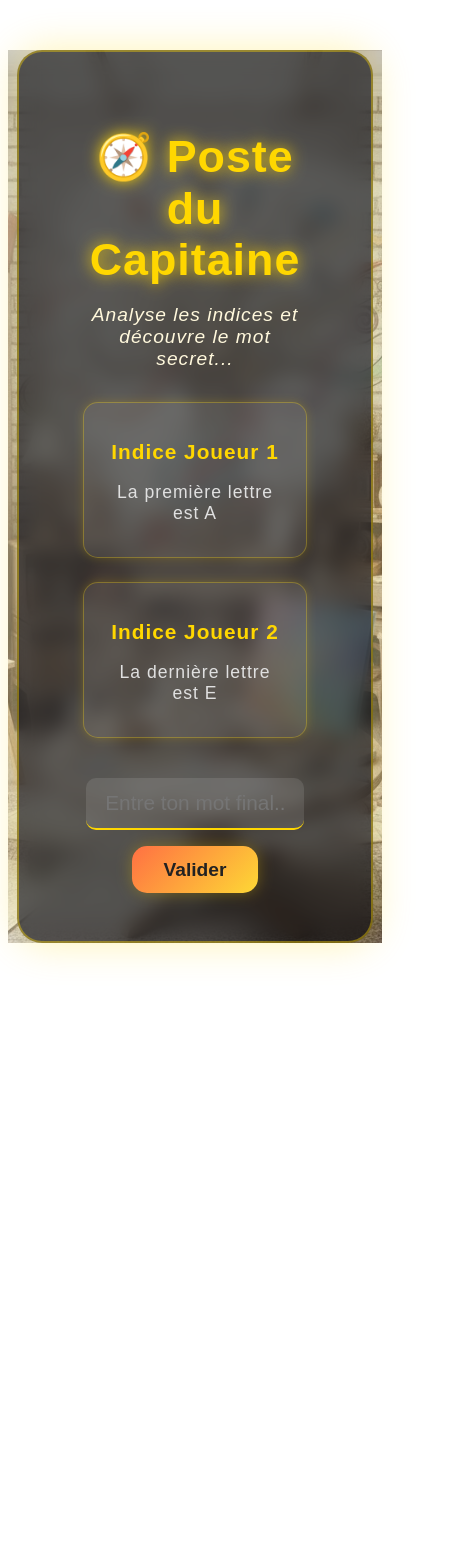
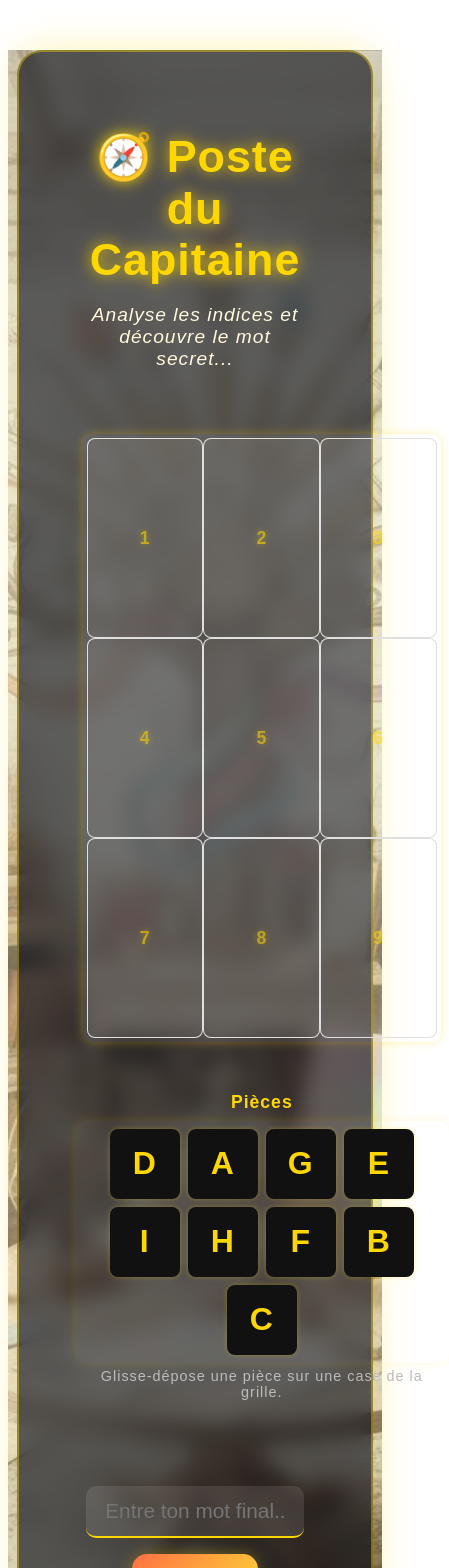
Before and after one commit to A2nan/Project_Gaia, a Vue app: page /captain in a window 390 px wide. Shown: the top 1568 px of the page, 449 px wide, since content can reach past the window. Before the commit the page ends 993 px from the top, so only its background shows below. Built offline with nearby package versions, Linux system fonts and the light colour scheme; the HTML template or start-up script is replaced by a standard one.

Commit message:
amélioration du mini jeu puzzle

```diff
--- a/src/components/CaptainView.vue
+++ b/src/components/CaptainView.vue
@@ -7,13 +7,8 @@
       </header>
 
       <section class="hints-section">
-        <div class="hint-card">
-          <h3>Indice Joueur 1</h3>
-          <p>{{ player1Hint }}</p>
-        </div>
-        <div class="hint-card">
-          <h3>Indice Joueur 2</h3>
-          <p>{{ player2Hint }}</p>
+        <div class="puzzle-wrapper">
+          <Captain />
         </div>
       </section>
 
@@ -43,9 +38,7 @@
 
 <script setup lang="ts">
 import { ref } from 'vue'
-
-const player1Hint = ' La première lettre est A'
-const player2Hint = ' La dernière lettre est E'
+import Captain from '@/components/puzzle/roles/Captain.vue'
 
 const guess = ref('')
 const result = ref<boolean | null>(null)
@@ -57,6 +50,12 @@ function checkGuess() {
 </script>
 
 <style scoped>
+.puzzle-wrapper {
+  display: flex;
+  justify-content: center;
+  margin: 1rem auto 2rem;
+}
+
 /* Arrière-plan immersif */
 .captain-container {
   min-height: 100vh;
@@ -106,20 +105,6 @@ function checkGuess() {
   flex-direction: column;
   gap: 1.5rem;
   margin-bottom: 2.5rem;
-}
-
-.hint-card {
-  background: rgba(255, 255, 255, 0.08);
-  border: 1px solid rgba(255, 215, 0, 0.3);
-  border-radius: 15px;
-  padding: 1rem 1.5rem;
-  box-shadow: 0 0 10px rgba(255, 215, 0, 0.2);
-  transition: all 0.3s ease;
-}
-
-.hint-card:hover {
-  transform: scale(1.02);
-  box-shadow: 0 0 20px rgba(255, 215, 0, 0.4);
 }
 
 .hint-card h3 {
@@ -200,17 +185,6 @@ function checkGuess() {
   box-shadow: 0 0 15px rgba(255, 0, 0, 0.4);
 }
 
-/* Animations */
-.fade-enter-active,
-.fade-leave-active {
-  transition: all 0.5s ease;
-}
-.fade-enter-from,
-.fade-leave-to {
-  opacity: 0;
-  transform: translateY(-10px);
-}
-
 @keyframes fadeIn {
   from {
     opacity: 0;
--- a/src/components/puzzle/roles/Captain.vue
+++ b/src/components/puzzle/roles/Captain.vue
@@ -1,24 +1,25 @@
 <template>
   <div class="wrap">
-    <h2>👑 Capitaine — “Cappella Puzzle”</h2>
-
+    <!-- Toolbar -->
     <div class="toolbar">
-      <button @click="shuffle">Mélanger les pièces</button>
-      <button @click="validate">Valider</button>
-      <span class="status" :class="{ ok: solved, ko: validated && !solved }">
+      <span class="status" :class="{ ok: solved, ko: !solved }">
         {{ statusText }}
       </span>
     </div>
 
     <div class="layout">
-      <!-- Grille 3x3 -->
       <div
         class="board"
-        :style="{
-          width: BOARD_PX + 'px',
-          height: BOARD_PX + 'px',
-          gridTemplateColumns: `repeat(${SIZE}, 1fr)`
-        }"
+        :style="{ width: BOARD_PX + 'px', height: BOARD_PX + 'px' }"
+      >
+        <!-- Transition entre la grille et l'image -->
+        <transition name="fade" mode="out-in">
+          <!-- Grille (tant que non résolu) -->
+          <div
+            v-if="!showReveal"
+            key="grid"
+            class="board-grid"
+            :style="{ gridTemplateColumns: `repeat(${SIZE}, 1fr)` }"
           >
             <div
               v-for="(slot, idx) in slots"
@@ -27,6 +28,8 @@
               @dragover.prevent
               @drop="onDrop({ to: { type: 'grid', index: idx } })"
             >
+              <span class="cell-index">{{ idx + 1 }}</span>
+
               <div
                 v-if="slot"
                 class="tile"
@@ -39,19 +42,29 @@
             </div>
           </div>
 
-      <!-- Pièces restantes (bac) -->
+          <!-- Image unique (quand résolu) -->
+          <div
+            v-else
+            key="reveal"
+            class="grid-reveal"
+            :style="{ backgroundImage: `url(${IMAGE_URL})` }"
+          />
+        </transition>
+      </div>
+
+      <!-- Bac des pièces -->
       <div class="tray" @dragover.prevent @drop="onDrop({ to: { type: 'tray', index: null } })">
         <h3>Pièces</h3>
         <div class="tray-list">
           <div
-            v-for="(p, i) in tray"
-            :key="p.letter + '-' + i"
+            v-for="(piece, i) in tray"
+            :key="piece.letter + '-' + i"
             class="tile small"
             draggable="true"
             @dragstart="onDragStart({ from: { type: 'tray', index: i } })"
-            :title="p.letter"
+            :title="piece.letter"
           >
-            <span class="label">{{ p.letter }}</span>
+            <span class="label">{{ piece.letter }}</span>
           </div>
         </div>
         <p class="hint">Glisse-dépose une pièce sur une case de la grille.</p>
@@ -61,52 +74,53 @@
 </template>
 
 <script setup lang="ts">
-import { ref, computed } from 'vue'
-import { SIZE, BOARD_PX } from '@/game/config'
-import { gameState, randomizeLetters } from '@/game/state.ts'
+import { ref, computed, onMounted, type Ref } from 'vue'
+import { SIZE, BOARD_PX, LETTERS, IMAGE_URL } from '@/game/config'
+import { gameState, initLetterMappingOnce } from '@/game/state'
 
-// état
-const slots = ref(Array.from({ length: SIZE * SIZE }, () => null as null | { letter: string })) // 9 cases
-const tray = ref<{ letter: string }[]>([])
-const dragSource = ref<null | { type: 'tray'|'grid', index: number }>(null)
-const validated = ref(false)
+interface Piece { letter: string }
+interface DragSource { type: 'tray' | 'grid'; index: number }
+interface DropTarget { type: 'tray' | 'grid'; index: number | null }
 
-// init : mapping lettres↔morceaux et bac mélangé
-function shuffle() {
-  validated.value = false
-  // 1) Nouveau mapping (lettres -> index correct)
-  const shuffledLetters = randomizeLetters()
-  // 2) Vider la grille
+const slots: Ref<(Piece | null)[]> = ref(Array.from({ length: SIZE * SIZE }, () => null))
+const tray: Ref<Piece[]> = ref([])
+const dragSource: Ref<DragSource | null> = ref(null)
+
+onMounted(() => {
+  initLetterMappingOnce()
+  shuffle()
+})
+
+function shuffle(): void {
+  // reset grille
   slots.value = Array.from({ length: SIZE * SIZE }, () => null)
-  // 3) Remplir le bac avec les lettres (ordre arbitraire → on re-mélange)
-  tray.value = shuffledLetters.map(letter => ({ letter }))
+  // on garde le mapping lettre->morceau ; on mélange seulement l'ordre du bac
+  tray.value = LETTERS.map((letter) => ({ letter }))
   for (let i = tray.value.length - 1; i > 0; i--) {
     const j = Math.floor(Math.random() * (i + 1))
     ;[tray.value[i], tray.value[j]] = [tray.value[j], tray.value[i]]
   }
 }
-shuffle()
 
-function onDragStart(payload: { from: { type: 'tray'|'grid', index: number } }) {
+function onDragStart(payload: { from: DragSource }): void {
   dragSource.value = payload.from
 }
 
-function onDrop(payload: { to: { type: 'tray'|'grid', index: number | null } }) {
+function onDrop(payload: { to: DropTarget }): void {
   if (!dragSource.value) return
   const from = dragSource.value
   const to = payload.to
 
-  if (from.type === 'tray' && to.type === 'grid' && typeof from.index === 'number' && typeof to.index === 'number') {
+  if (from.type === 'tray' && to.type === 'grid' && to.index !== null) {
     const piece = tray.value.splice(from.index, 1)[0]
     const displaced = slots.value[to.index]
     slots.value[to.index] = piece
     if (displaced) tray.value.push(displaced)
-  } else if (from.type === 'grid' && to.type === 'grid' && typeof from.index === 'number' && typeof to.index === 'number') {
-    const a = from.index, b = to.index
-    const tmp = slots.value[a]
-    slots.value[a] = slots.value[b]
-    slots.value[b] = tmp
-  } else if (from.type === 'grid' && to.type === 'tray' && typeof from.index === 'number') {
+  } else if (from.type === 'grid' && to.type === 'grid' && to.index !== null) {
+    const a = from.index
+    const b = to.index
+    ;[slots.value[a], slots.value[b]] = [slots.value[b], slots.value[a]]
+  } else if (from.type === 'grid' && to.type === 'tray') {
     const piece = slots.value[from.index]
     if (piece) {
       tray.value.push(piece)
@@ -117,67 +131,168 @@ function onDrop(payload: { to: { type: 'tray'|'grid', index: number | null } })
 }
 
 const solved = computed(() =>
-  slots.value.every((slot, i) => slot && gameState.letterToCorrectIndex[slot.letter] === i)
+  slots.value.every(
+    (slot, i) =>
+      slot && gameState.letterToCorrectIndex[slot.letter as (typeof LETTERS)[number]] === i,
+  ),
 )
 
-function validate() { validated.value = true }
+// 👉 Affichage auto de l'image + message dès que résolu
+const showReveal = computed(() => solved.value)
 
 const statusText = computed(() => {
-  if (!validated.value) return 'En cours…'
-  return solved.value ? '✅ Bravo, puzzle complété !' : '❌ Mauvaise disposition'
+  return solved.value ? 'Mot secret : APPLE' : ''
 })
 </script>
 
 <style scoped>
-.wrap { display: grid; gap: 16px; }
-.toolbar { display: flex; gap: 12px; align-items: center; flex-wrap: wrap; }
-.status { font-weight: 600; }
-.status.ok { color: #2e7d32; }
-.status.ko { color: #c62828; }
+.wrap {
+  display: grid;
+  gap: 1rem;
+  justify-items: center;
+  width: 100%;
+  max-width: 500px;
+  margin: 0 auto;
+}
 
-.layout { display: grid; grid-template-columns: auto 260px; gap: 16px; align-items: start; }
+.toolbar {
+  display: flex;
+  justify-content: center;
+  gap: 1rem;
+  flex-wrap: wrap;
+}
 
+.status { font-weight: 600; font-size: 1.5rem; }
+.status.ok { color: #8aff8a; }
+
+.layout {
+  display: flex;
+  flex-direction: column;
+  align-items: center;
+  gap: 1rem;
+}
+
+/* Conteneur de la grille */
 .board {
-  display: grid;
-  background: #eee;
+  position: relative;
+  overflow: hidden;
+  background: rgba(255, 255, 255, 0.08);
   padding: 4px;
   border-radius: 10px;
-  box-shadow: 0 0 0 1px #ddd inset;
+  box-shadow: 0 0 10px rgba(255, 215, 0, 0.3);
+  width: 100%;
+  max-width: 350px;
+  aspect-ratio: 1/1;
 }
+
+/* Grille interne (quand non résolu) */
+.board-grid {
+  display: grid;
+  height: 100%;
+  width: 100%;
+}
+
+/* Cellules */
 .cell {
-  background: #fff;
+  position: relative;
+  background: rgba(255, 255, 255, 0.05);
   border-radius: 8px;
   box-shadow: 0 0 0 1px #e0e0e0 inset;
   display: flex;
   align-items: center;
   justify-content: center;
-  min-width: 0;
-  min-height: 0;
 }
 
-/* Bloc noir + lettre centrée ET grosse */
+/* Numéro de case centré (1..9) */
+.cell-index {
+  position: absolute;
+  inset: 0;
+  display: flex;
+  align-items: center;
+  justify-content: center;
+  font-size: 1.1rem;
+  font-weight: 800;
+  color: #ffd700;
+  text-shadow: 0 0 6px rgba(255, 215, 0, 0.6);
+  opacity: 0.6;
+  pointer-events: none;
+  z-index: 1;
+}
+
+/* Pièces (noires avec lettre dorée) */
 .tile {
   position: relative;
   border-radius: 8px;
-  user-select: none;
-  cursor: grab;
-  background: #111;
-  color: #fff;
+  background: #000;
+  color: #ffd700;
+  font-weight: 900;
+  font-size: 2.5rem;
   display: flex;
   align-items: center;
   justify-content: center;
-  box-shadow: 0 0 0 1px #000 inset;
+  width: 90%;
+  height: 90%;
+  user-select: none;
+  cursor: grab;
+  transition: all 0.2s ease;
+  box-shadow: 0 0 5px rgba(255, 215, 0, 0.3);
+  z-index: 2;
 }
+.tile:hover { transform: scale(1.05); box-shadow: 0 0 10px rgba(255, 215, 0, 0.5); }
 .tile:active { cursor: grabbing; }
-.label {
-  font-weight: 900;
-  font-size: clamp(28px, 8vw, 64px);
-  letter-spacing: 1px;
+
+/* Bac des pièces */
+.tray {
+  display: flex;
+  flex-direction: column;
+  align-items: center;
+  width: 100%;
+  margin-top: 1rem;
 }
+.tray h3 {
+  color: #ffd700;
+  margin-bottom: 0.5rem;
+  font-size: 1.1rem;
+  text-align: center;
+}
+.tray-list {
+  display: flex;
+  flex-wrap: wrap;
+  justify-content: center;
+  gap: 0.5rem;
+  width: 100%;
+  max-width: 500px;
+  padding: 0.5rem;
+  background: rgba(255, 255, 255, 0.05);
+  border-radius: 10px;
+  box-shadow: 0 0 10px rgba(255, 215, 0, 0.15);
+}
+.tile.small {
+  width: 70px;
+  height: 70px;
+  font-size: 2rem;
+  background: #111;
+  color: #ffd700;
+  border-radius: 8px;
+  display: flex;
+  align-items: center;
+  justify-content: center;
+  cursor: grab;
+  transition: transform 0.2s ease;
+}
+.tile.small:hover { transform: scale(1.05); box-shadow: 0 0 10px rgba(255, 215, 0, 0.3); }
 
-.tray { background: #fafafa; border-radius: 10px; padding: 10px; box-shadow: 0 0 0 1px #e8e8e8 inset; }
-.tray h3 { margin: 0 0 8px; }
-.tray-list { display: grid; grid-template-columns: repeat(2, 1fr); gap: 8px; }
-.tile.small { min-height: 100px; }
-.hint { color: #666; font-size: 12px; margin-top: 8px; }
+.hint { color: #bbb; font-size: 0.9rem; text-align: center; margin-top: 0.3rem; }
+
+/* Image qui couvre exactement la grille quand résolu */
+.grid-reveal {
+  position: absolute;
+  inset: 0;
+  background-size: 100% 100%;
+  background-position: center;
+  background-repeat: no-repeat;
+  border-radius: 10px;
+  z-index: 5;
+  pointer-events: none;
+}
 </style>
--- a/src/components/puzzle/roles/Volpe.vue
+++ b/src/components/puzzle/roles/Volpe.vue
@@ -1,15 +1,12 @@
 <template>
   <div class="wrap">
-    <h2>🦊 Volpe — Modèle numéroté</h2>
+<!--    <h2>Modèle numéroté</h2>-->
     <div class="model">
       <img :src="IMAGE_URL" alt="La Création d’Adam" />
       <div class="grid">
         <div v-for="i in 9" :key="i" class="cell">{{ i }}</div>
       </div>
     </div>
-    <p class="note">
-      Décris chaque case (1→9) au Capitaine : couleurs, formes, mains, ciel, personnages…
-    </p>
   </div>
 </template>
 
@@ -40,5 +37,4 @@ import { IMAGE_URL } from '@/game/config'
   border: 1px dashed rgba(255,255,255,.35);
   text-shadow: 0 1px 2px rgba(0,0,0,.6);
 }
-.note { color: #555; }
 </style>
--- a/src/game/config.js
+++ b/src/game/config.js
@@ -1,28 +1,22 @@
-// Image publique (Wikimedia Commons)
+// Image publique (Wikimedia Commons) — Saint Jérôme écrivant (Caravage)
 export const IMAGE_URL =
   'https://upload.wikimedia.org/wikipedia/commons/4/4d/Saint_Jerome_Writing-Caravaggio_%281605-6%29.jpg'
 
-// Plateau 3x3 (9 pièces)
+// Plateau 3x3
 export const SIZE = 3
-export const BOARD_PX = 600
+export const BOARD_PX = 600 // l’image est traitée comme un carré 600x600
 
-// Lettres A..I mappées à la position correcte (1..9 -> 0..8)
-// Ici on choisit : A=case1 (0), B=case2 (1), ..., I=case9 (8)
-export const LETTERS = ['A','B','C','D','E','F','G','H','I']
-export const CORRECT_INDEX_BY_LETTER = LETTERS.reduce((acc, letter, i) => {
-  acc[letter] = i
-  return acc
-}, {})
+// Lettres des pièces
+export const LETTERS = ['A', 'B', 'C', 'D', 'E', 'F', 'G', 'H', 'I']
 
-// (Optionnel) descriptions "Leone" – placeholders que tu peux éditer
 export const DEFAULT_DESCRIPTIONS = {
-  A: "Coin supérieur gauche",
-  B: "Haut centre",
-  C: "Haut droit",
-  D: "Milieu gauche",
-  E: "Centre",
-  F: "Milieu droit",
-  G: "Bas gauche",
-  H: "Bas centre",
-  I: "Bas droit"
+  A: 'Bas gauche',
+  B: 'Haut droit',
+  C: 'Haut gauche',
+  D: 'Milieu droit',
+  E: 'Bas droit',
+  F: 'Centre',
+  G: 'Bas centre',
+  H: 'Milieu gauche',
+  I: 'Haut centre',
 }
```
Also changed, not shown: src/components/PlayerView.vue (+19 -36 lines), src/components/RoleSelection.vue (+1 -13 lines), src/components/puzzle/roles/Leone.vue (+82 -28 lines), src/game/state.ts (+38 -10 lines). Lines whose indentation alone changed are shown as unchanged.
